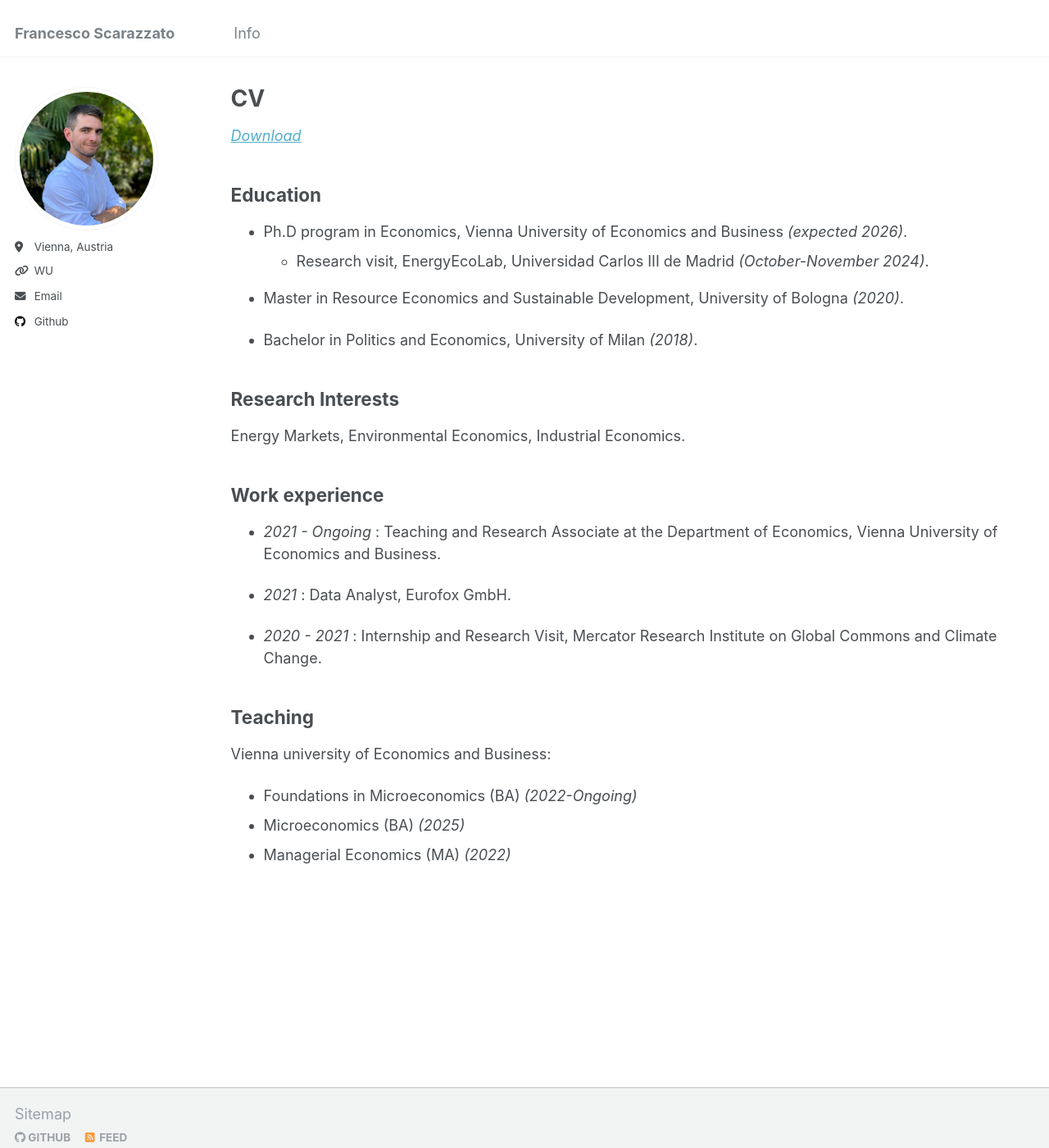
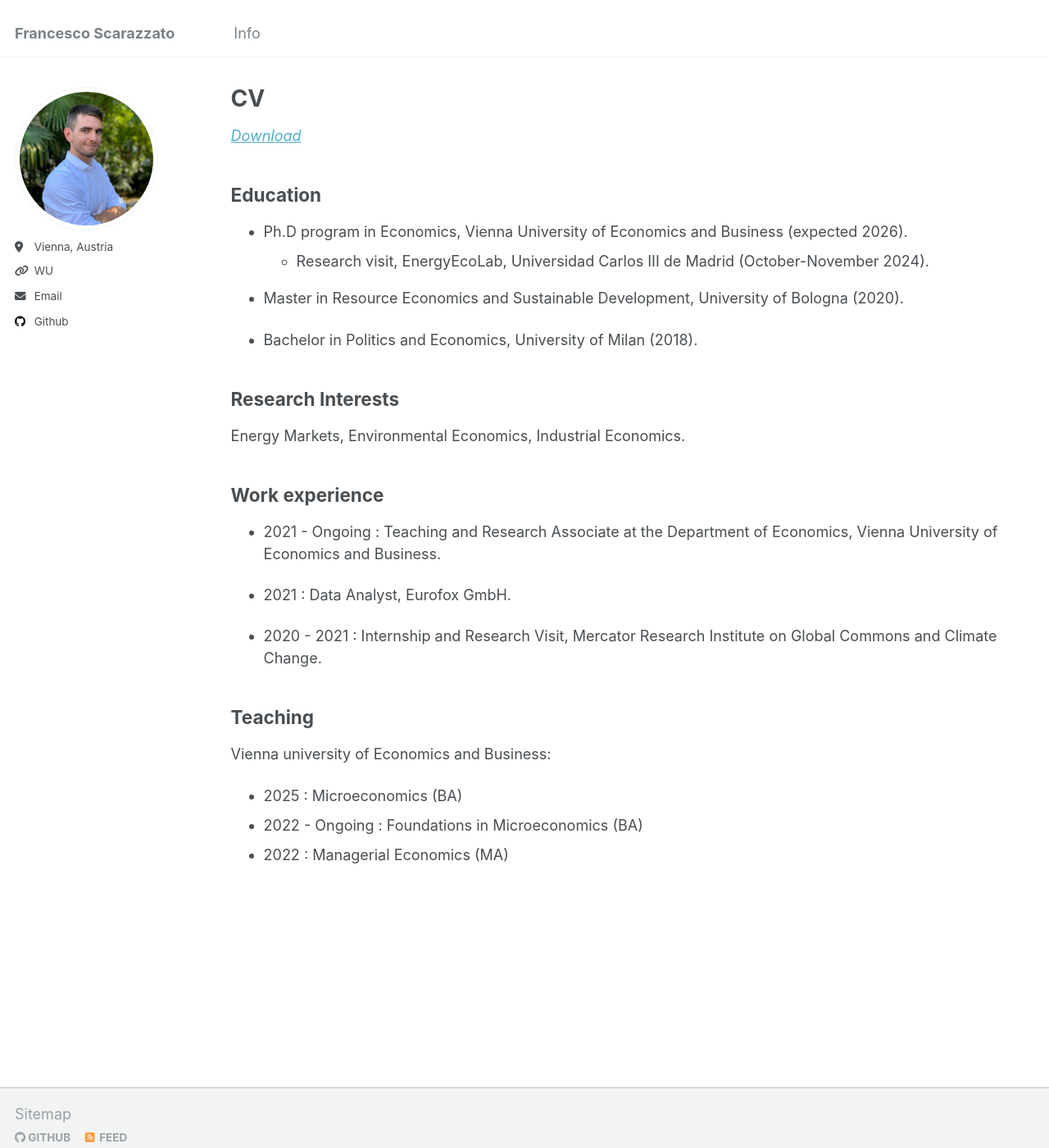
Before and after one commit to fscarazzato/fscarazzato.github.io, a Jekyll site: the page built from _pages/cv.md, in a window 1280 px wide and 1400 px high. Shown: the whole window at 82% size. Built offline with Jekyll 4.4.1, drawn with Linux system fonts in a browser that asks for light colours.

Commit message:
cv page update no italics

```diff
--- a/_pages/cv.md
+++ b/_pages/cv.md
@@ -18,12 +18,12 @@ redirect_from:
 ## Education
 
 
-* Ph.D program in Economics, Vienna University of Economics and Business *(expected 2026)*.
-	- Research visit, EnergyEcoLab, Universidad Carlos III de Madrid *(October-November 2024)*.
+* Ph.D program in Economics, Vienna University of Economics and Business (expected 2026).
+	- Research visit, EnergyEcoLab, Universidad Carlos III de Madrid (October-November 2024).
 
-* Master in Resource Economics and Sustainable Development, University of Bologna *(2020)*.
+* Master in Resource Economics and Sustainable Development, University of Bologna (2020).
 
-* Bachelor in Politics and Economics, University of Milan *(2018)*.
+* Bachelor in Politics and Economics, University of Milan (2018).
 
 
 
@@ -39,11 +39,11 @@ Energy Markets, Environmental Economics, Industrial Economics.
 
 ## Work experience
 
-* *2021 - Ongoing* : Teaching and Research Associate at the Department of Economics, Vienna University of Economics and Business.
+* 2021 - Ongoing : Teaching and Research Associate at the Department of Economics, Vienna University of Economics and Business.
 
-* *2021* : Data Analyst, Eurofox GmbH.
+* 2021 : Data Analyst, Eurofox GmbH.
 
-* *2020 - 2021* : Internship and Research Visit, Mercator Research Institute on Global Commons and Climate Change.
+* 2020 - 2021 : Internship and Research Visit, Mercator Research Institute on Global Commons and Climate Change.
 
 
 
@@ -53,6 +53,6 @@ Energy Markets, Environmental Economics, Industrial Economics.
 
 Vienna university of Economics and Business:
 
-* Foundations in Microeconomics (BA) *(2022-Ongoing)*
-* Microeconomics (BA) *(2025)*
-* Managerial Economics (MA) *(2022)*
+* 2025 : Microeconomics (BA)
+* 2022 - Ongoing : Foundations in Microeconomics (BA)
+* 2022 : Managerial Economics (MA)
```
